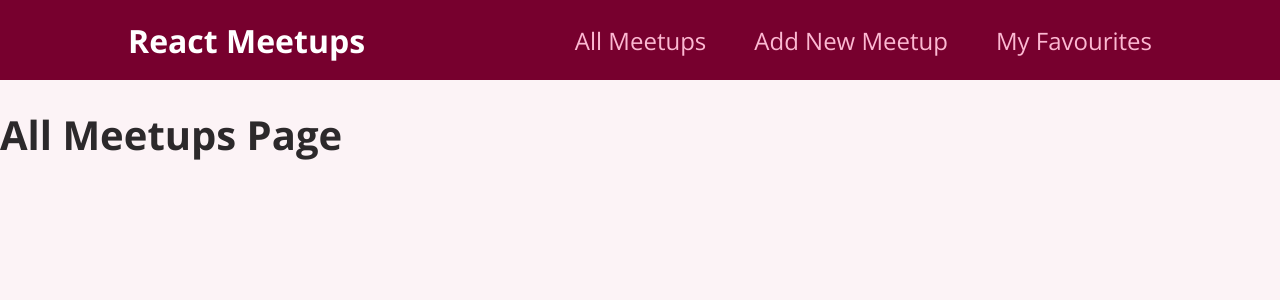
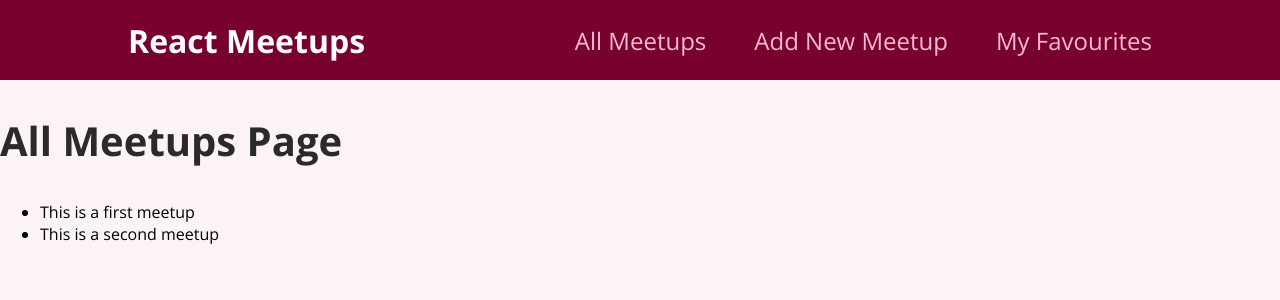
Before and after one commit to amrit-sbagga/react-meetup-app, a React (Create React App) app: page / in a window 1280 px wide. Shown: the top 300 px of the page. Built offline with nearby package versions, Linux system fonts and the light colour scheme; the HTML template or start-up script is replaced by a standard one.

Commit message:
Outputting list of data

```diff
--- a/src/pages/AllMeetups.js
+++ b/src/pages/AllMeetups.js
@@ -1,9 +1,37 @@
 import React from 'react'
+
+const DUMMY_DATA = [
+    {
+      id: 'm1',
+      title: 'This is a first meetup',
+      image:
+        'https://upload.wikimedia.org/wikipedia/commons/thumb/d/d3/Stadtbild_M%C3%BCnchen.jpg/2560px-Stadtbild_M%C3%BCnchen.jpg',
+      address: 'Meetupstreet 5, 12345 Meetup City',
+      description:
+        'This is a first, amazing meetup which you definitely should not miss. It will be a lot of fun!',
+    },
+    {
+      id: 'm2',
+      title: 'This is a second meetup',
+      image:
+        'https://upload.wikimedia.org/wikipedia/commons/thumb/d/d3/Stadtbild_M%C3%BCnchen.jpg/2560px-Stadtbild_M%C3%BCnchen.jpg',
+      address: 'Meetupstreet 5, 12345 Meetup City',
+      description:
+        'This is a first, amazing meetup which you definitely should not miss. It will be a lot of fun!',
+    },
+  ];
 
 export default function AllMeetups() {
     return (
-        <div>
+        <section>
             <h1>All Meetups Page</h1>
-        </div>
+            <ul>
+                {
+                    DUMMY_DATA.map((meetup) => {
+                        return <li key={meetup.id}>{meetup.title}</li>
+                    })
+                }
+            </ul>
+        </section>
     )
 }
```
